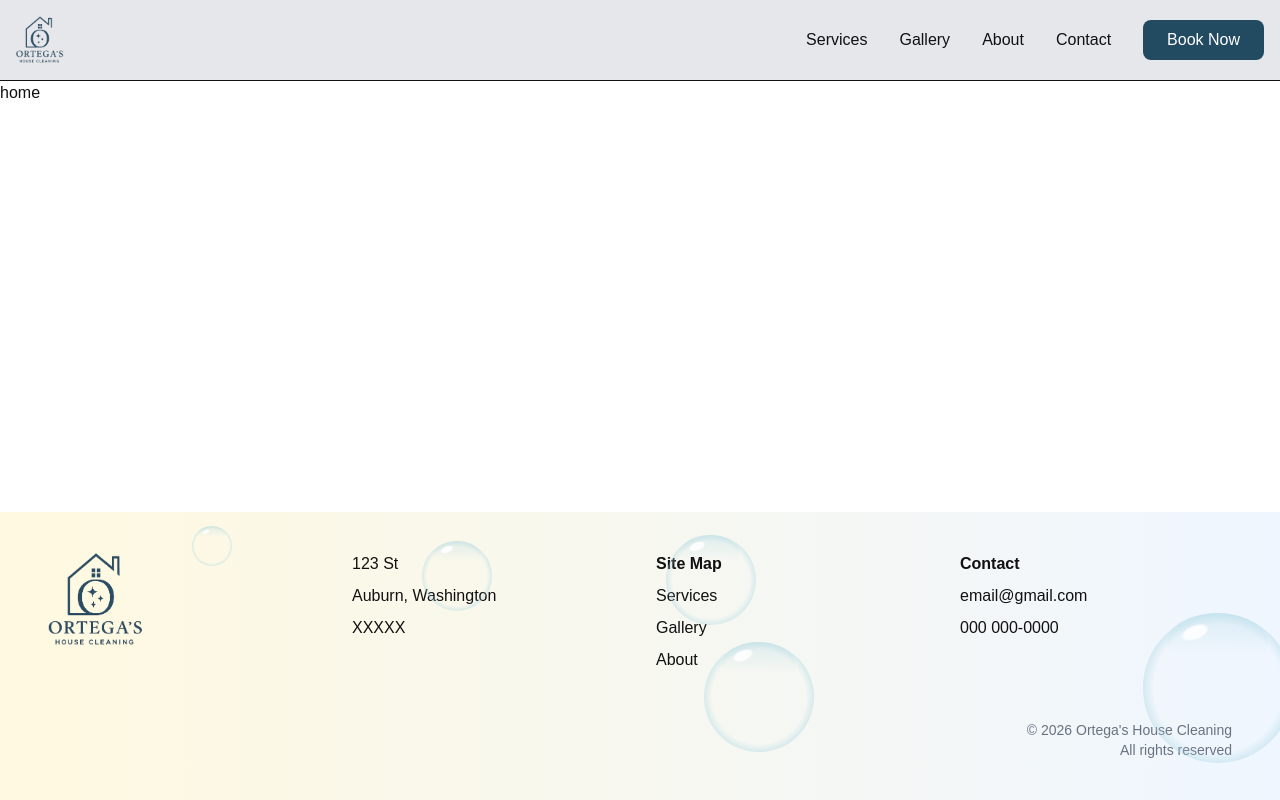
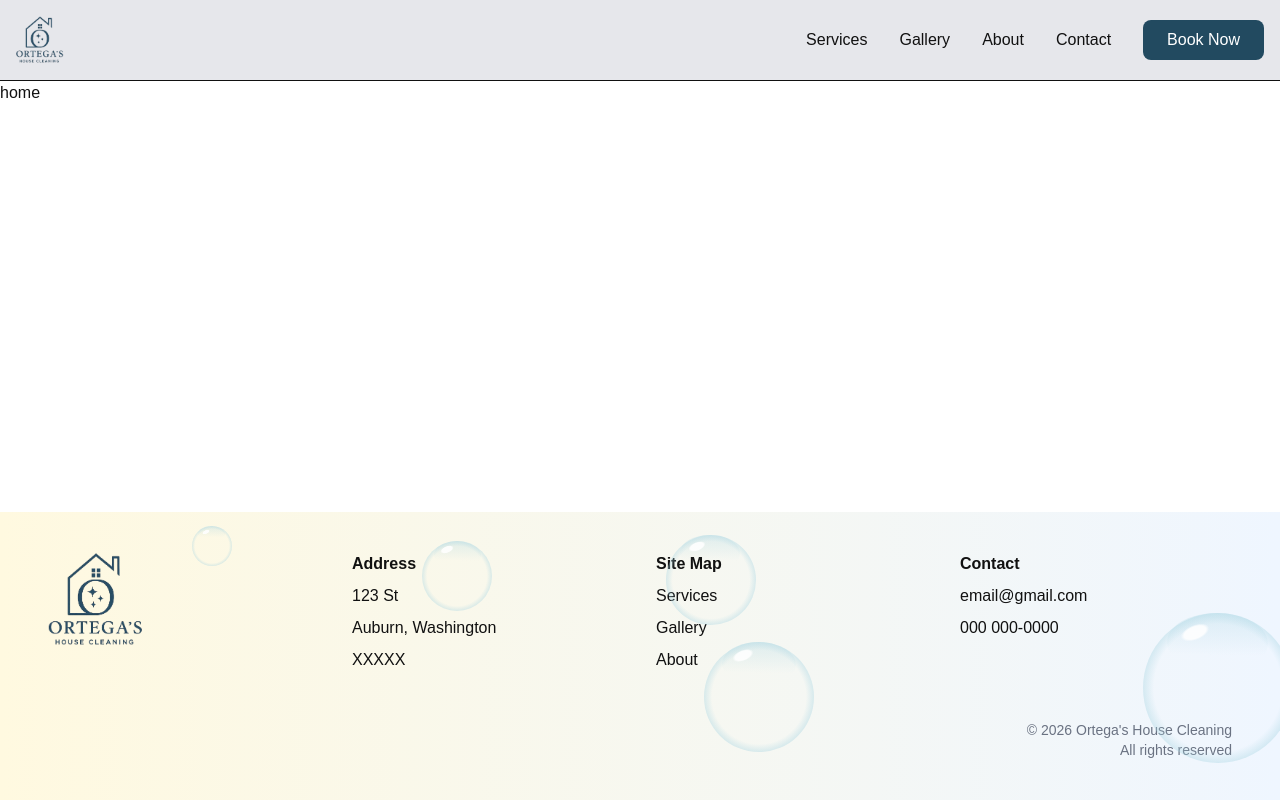
Before and after one commit to webimpactuw/ortegas-cleaning, a Next.js app: page / in a window 1280 px wide. Built offline with nearby package versions, Linux system fonts and the light colour scheme.

Commit message:
fix: add missing title to address column in footer

```diff
--- a/components/Footer.js
+++ b/components/Footer.js
@@ -20,7 +20,7 @@ export default function Footer() {
           <Image src={logo} alt="Logo" width={48} height={48} className="h-24 w-auto object-contain"/>
         </div>
 
-        <FooterColumn>
+        <FooterColumn title="Address">
           <p>123 St</p>
           <p>Auburn, Washington</p>
           <p>XXXXX</p>
```
